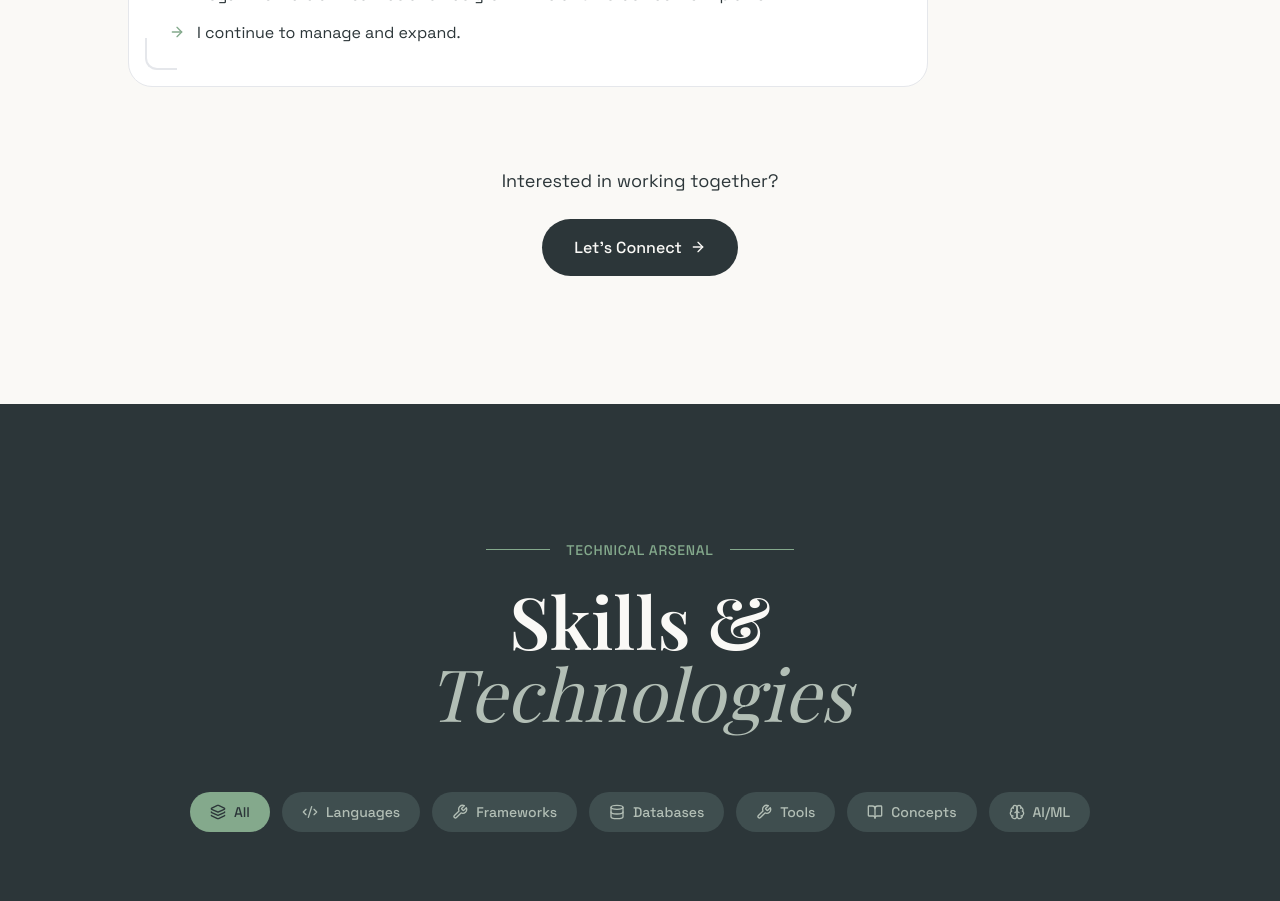
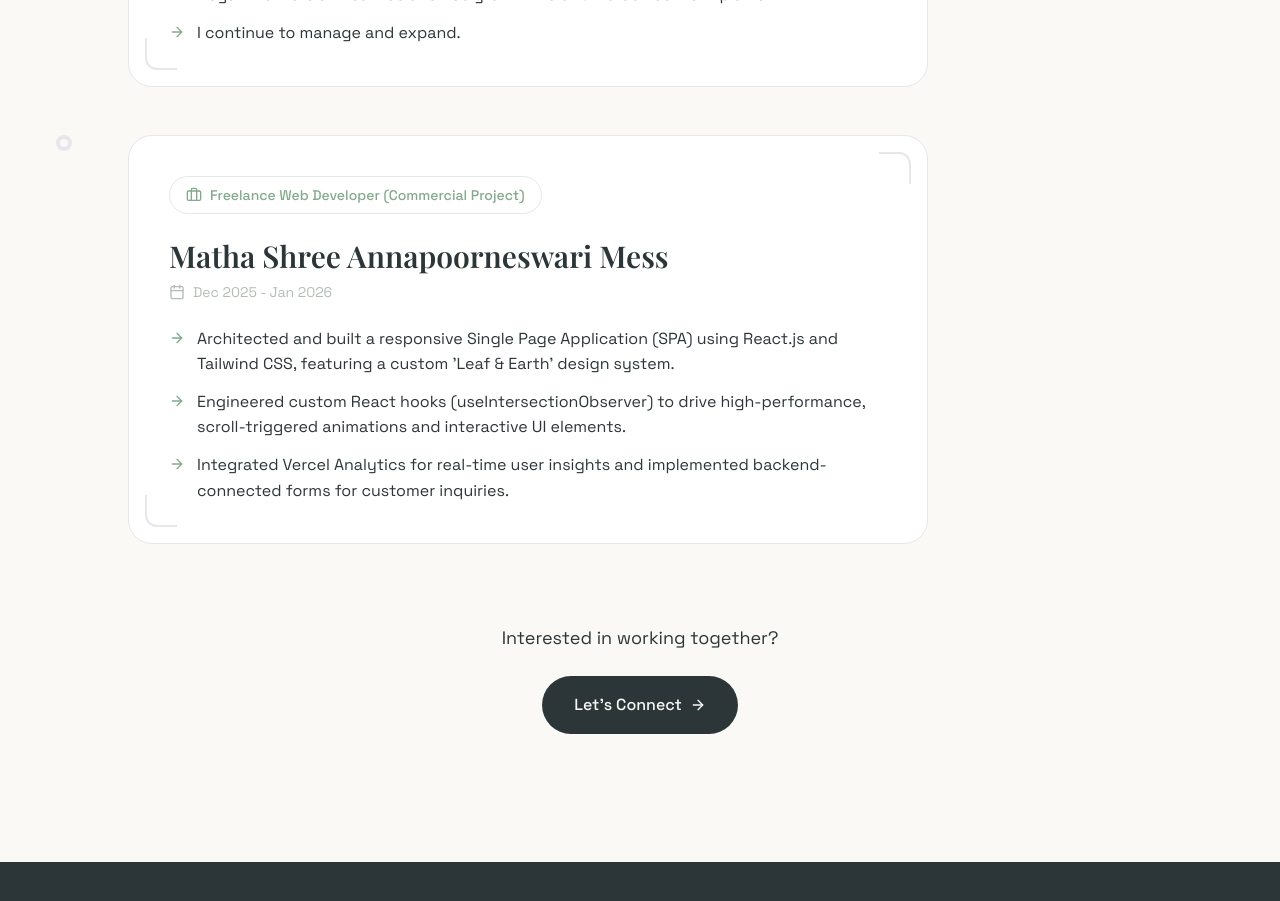
Before and after one commit to vedhanth66/Portfolio, a React (Create React App) app in the folder frontend/: page / in a window 1280 px wide. Shown: the part 6640-7541 px from the top of the page. Built offline with nearby package versions, Linux system fonts and the light colour scheme; a web font is replaced by a local one.

Commit message:
New experience

```diff
--- a/frontend/src/mock.js
+++ b/frontend/src/mock.js
@@ -165,6 +165,17 @@ export const experience = [
       "Began from a blank canvas and has grown into a full-stack content platform",
       "I continue to manage and expand."
     ]
+  },
+  {
+  id: 2,
+  role: "Freelance Web Developer (Commercial Project)",
+  organization: "Matha Shree Annapoorneswari Mess",
+  duration: "Dec 2025 - Jan 2026",
+  responsibilities: [
+    "Architected and built a responsive Single Page Application (SPA) using React.js and Tailwind CSS, featuring a custom 'Leaf & Earth' design system.",
+    "Engineered custom React hooks (useIntersectionObserver) to drive high-performance, scroll-triggered animations and interactive UI elements.",
+    "Integrated Vercel Analytics for real-time user insights and implemented backend-connected forms for customer inquiries."
+    ]
   }
 ];
 
```
